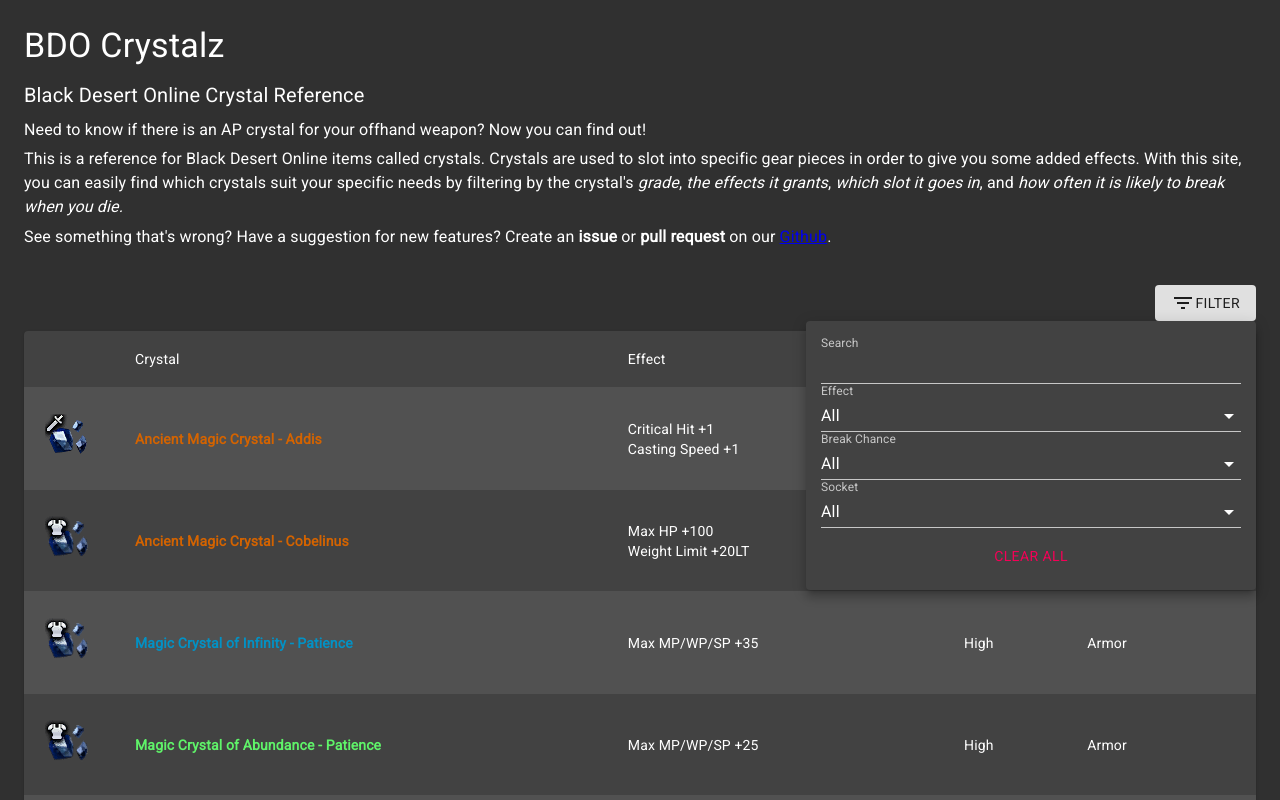
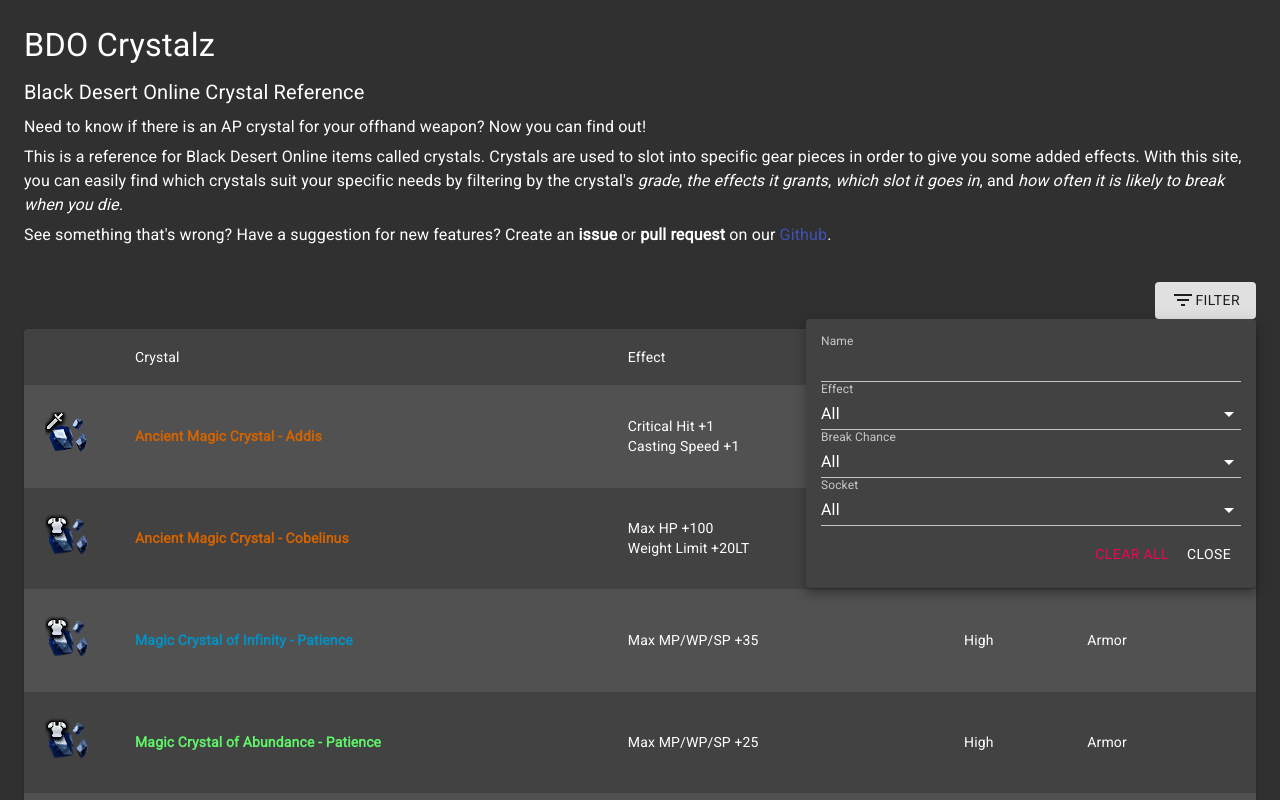
Before and after one commit to AlphaOptix/bdocrystalz, a React (Create React App) app: page / in a window 1280 px wide. Both pictures are taken after a click on the button "FILTER". Shown: the top 800 px of the page. Built offline with nearby package versions, Linux system fonts and the light colour scheme.

Commit message:
feat: fixing some styling and interaction bugs

```diff
--- a/src/App.js
+++ b/src/App.js
@@ -1,17 +1,19 @@
 import Typography from '@material-ui/core/Typography';
 import Container from '@material-ui/core/Container';
 import CssBaseline from '@material-ui/core/CssBaseline';
-import {  unstable_createMuiStrictModeTheme as createMuiTheme, ThemeProvider } from '@material-ui/core/styles';
+import {  unstable_createMuiStrictModeTheme as createMuiTheme, ThemeProvider, responsiveFontSizes } from '@material-ui/core/styles';
 import './App.css';
 import DataView from './components/DataView';
 import React from 'react';
 import 'fontsource-roboto';
+import { Link } from '@material-ui/core';
 
-const darkTheme = createMuiTheme({
+let darkTheme = createMuiTheme({
   palette: {
     type: 'dark',
   },
 });
+darkTheme = responsiveFontSizes(darkTheme);
 
 function App() {
   return (
@@ -23,7 +25,7 @@
             <Typography variant="h6" component="h2" gutterBottom>Black Desert Online Crystal Reference</Typography>
             <Typography gutterBottom>Need to know if there is an AP crystal for your offhand weapon? Now you can find out!</Typography>
             <Typography gutterBottom>This is a reference for Black Desert Online items called crystals. Crystals are used to slot into specific gear pieces in order to give you some added effects. With this site, you can easily find which crystals suit your specific needs by filtering by the crystal's <em>grade</em>, <em>the effects it grants</em>, <em>which slot it goes in</em>, and <em>how often it is likely to break when you die.</em></Typography>
-            <Typography gutterBottom>See something that's wrong? Have a suggestion for new features? Create an <strong>issue</strong> or <strong>pull request</strong> on our <a target="_blank" rel="noreferrer" href="https://github.com/AlphaOptix/bdocrystalz">Github</a>.</Typography>
+            <Typography gutterBottom>See something that's wrong? Have a suggestion for new features? Create an <strong>issue</strong> or <strong>pull request</strong> on our <Link target="_blank" rel="noreferrer" href="https://github.com/AlphaOptix/bdocrystalz">Github</Link>.</Typography>
           </div>
           <DataView />
         </Container>
--- a/src/components/FilterPanel.js
+++ b/src/components/FilterPanel.js
@@ -31,7 +31,25 @@
         }
     };
 
-    useEffect(()=>{
+    useEffect(() => {
+        function handleKeyUp(e) {
+            console.log(e);
+            if(e.code === "Enter" || e.code === "Escape") {
+                setState(s => ({
+                    ...s,
+                    anchorEl: null
+                }));
+            }
+        }
+
+        document.addEventListener('keyup', handleKeyUp);
+
+        return function cleanup() {
+            document.removeEventListener('keyup', handleKeyUp);
+        }
+    }, []);
+
+    useEffect(() => {
         const socketList = new Set();
         const effectList = new Set();
         const breakList = new Set();
@@ -113,7 +131,7 @@
                 >
                     <div>
                         <FormControl style={{width: '100%'}}>
-                            <InputLabel htmlFor="search" shrink={true}>Search</InputLabel>
+                            <InputLabel htmlFor="search" shrink={true}>Name</InputLabel>
                             <Input
                                 placeholder=""
                                 id="search"
@@ -164,13 +182,14 @@
                             </Select>
                         </FormControl>
                     </div>
-                    <div style={{ textAlign: 'center', paddingTop: 10 }}>
+                    <div style={{ textAlign: 'right', paddingTop: 10 }}>
                         <Button color="secondary" onClick={() => {
                             setSearchValue('');
                             setEffectValue('All');
                             setBreakValue('All');
                             setSocketValue('All');
                         }}>Clear All</Button>
+                        <Button onClick={handleClose}>Close</Button>
                     </div>
               </Popover>
         </div>
--- a/src/components/TableView.js
+++ b/src/components/TableView.js
@@ -1,4 +1,5 @@
 import {
+    Link,
     makeStyles,
     Paper,
     Table,
@@ -66,7 +67,7 @@
                         return (
                             <StyledTableRow key={`crystal-${crystal.id}`}>
                                 <TableCell><img className={classes['icon']} src={crystal.icon} alt="icon" /></TableCell>
-                                <TableCell><a className={`${classes['name']} ${classes["rarity-" + crystal.grade]}`} target="_blank" rel="noreferrer" href={`https://bdocodex.com/us/item/${crystal.id}`}>{crystal.name}</a></TableCell>
+                                <TableCell><Link className={`${classes['name']} ${classes["rarity-" + crystal.grade]}`} target="_blank" rel="noreferrer" href={`https://bdocodex.com/us/item/${crystal.id}`}>{crystal.name}</Link></TableCell>
                                 <TableCell>
                                     {crystal.effect.split(',').map((effect, i) => {
                                         return (
```
